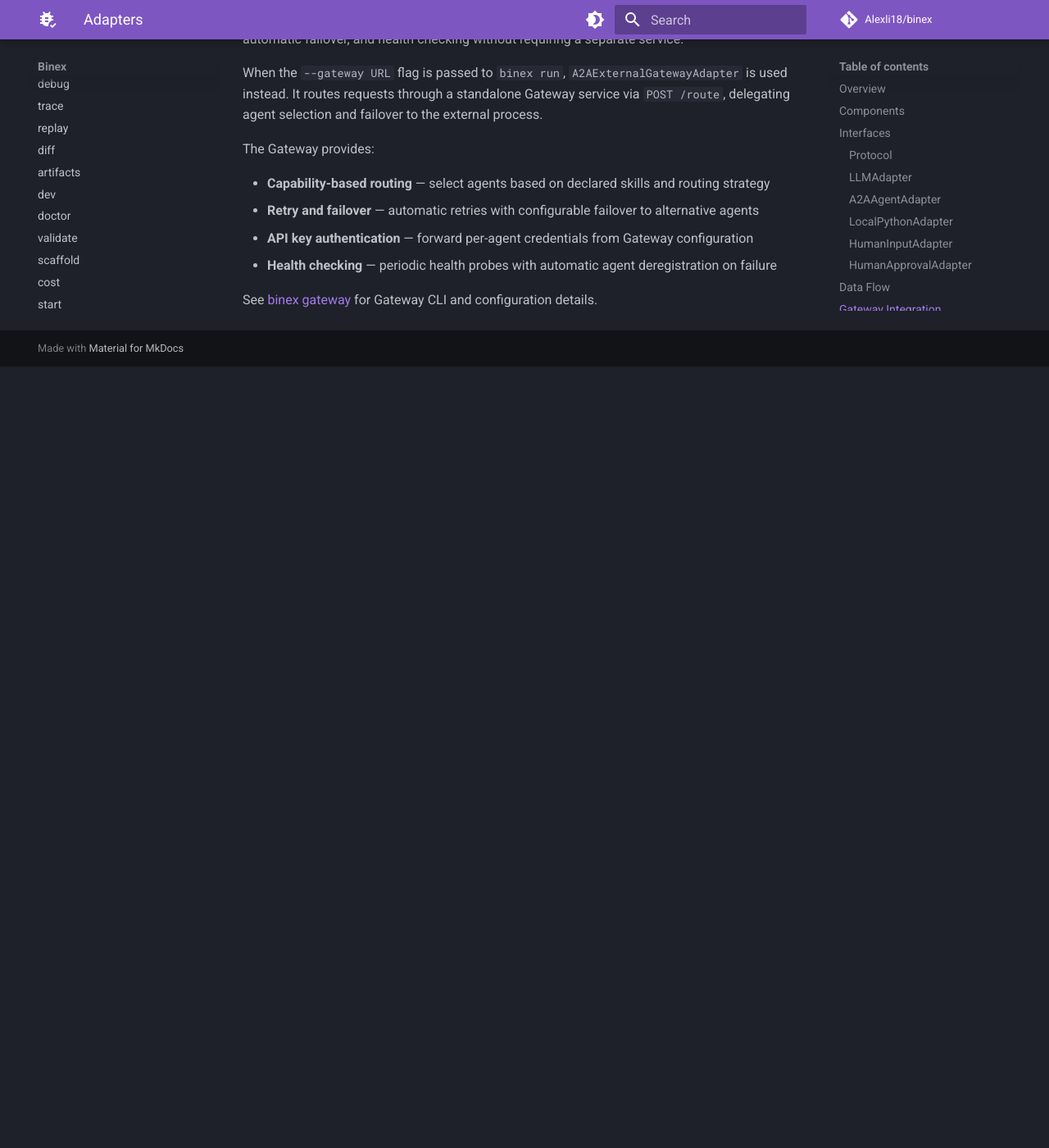
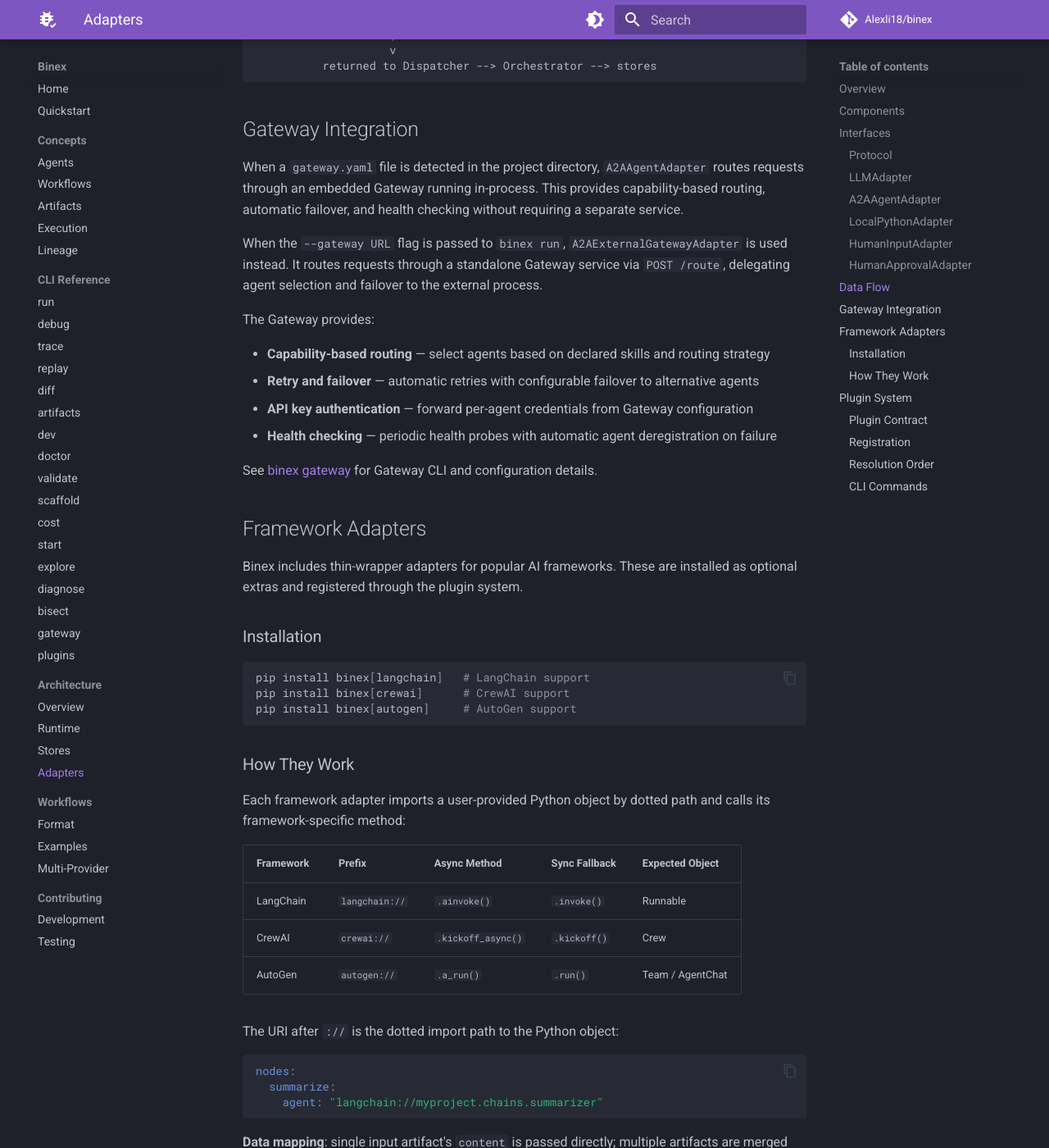
Before and after one commit to Alexli18/binex, an MkDocs documentation site: the page built from docs/architecture/adapters.md, in a window 1280 px wide and 1400 px high, scrolled down 3587 px. Shown: the whole window at 82% size. Built offline with MkDocs 1.6.1 and Material for MkDocs 9.7.7, drawn with Linux system fonts in a browser that asks for light colours; comment, search, counter and statistics services are not loaded; before the commit the page ends 4034 px from its top, so only the background shows below that; some of the changed text lies outside the part shown.

Commit message:
docs: add plugin system, framework adapters, and plugins CLI documentation
Co-Authored-By: Claude Opus 4.6 <noreply@anthropic.com>

````diff
--- a/docs/architecture/adapters.md
+++ b/docs/architecture/adapters.md
@@ -3,11 +3,13 @@
 ## Overview
 
 Adapters bridge the Dispatcher to concrete agent implementations. The
-`AgentAdapter` protocol defines the contract; five implementations ship with
+`AgentAdapter` protocol defines the contract; several implementations ship with
 Binex. Adapter selection is driven by URI prefixes in workflow YAML:
 `llm://` for LLM calls via litellm, `a2a://` for remote A2A agents,
-`local://` for in-process Python handlers, and `human://` for interactive
-human-in-the-loop steps.
+`local://` for in-process Python handlers, `human://` for interactive
+human-in-the-loop steps, and `langchain://`, `crewai://`, `autogen://` for
+third-party framework integration. Custom adapters can be added via the
+plugin system.
 
 ## Components
 
@@ -19,6 +21,9 @@ human-in-the-loop steps.
 | HumanInputAdapter   | `adapters/human.py`| `human://input` | Terminal text prompt |
 | HumanApprovalAdapter| `adapters/human.py`| `human://approve`| Terminal y/n approval |
 | A2AExternalGatewayAdapter | `adapters/a2a.py` | `a2a://` + `--gateway` | HTTP POST /route (via Gateway) |
+| LangChainAdapter  | `adapters/langchain_adapter.py` | `langchain://` | LangChain Runnable `.invoke()` |
+| CrewAIAdapter     | `adapters/crewai_adapter.py` | `crewai://` | CrewAI Crew `.kickoff()` |
+| AutoGenAdapter    | `adapters/autogen_adapter.py` | `autogen://` | AutoGen Team `.run()` |
 
 ## Interfaces
 
@@ -168,3 +173,88 @@ The Gateway provides:
 - **Health checking** — periodic health probes with automatic agent deregistration on failure
 
 See [binex gateway](../cli/gateway.md) for Gateway CLI and configuration details.
+
+## Framework Adapters
+
+Binex includes thin-wrapper adapters for popular AI frameworks. These are installed as optional extras and registered through the plugin system.
+
+### Installation
+
+```bash
+pip install binex[langchain]   # LangChain support
+pip install binex[crewai]      # CrewAI support
+pip install binex[autogen]     # AutoGen support
+```
+
+### How They Work
+
+Each framework adapter imports a user-provided Python object by dotted path and calls its framework-specific method:
+
+| Framework | Prefix | Async Method | Sync Fallback | Expected Object |
+|-----------|--------|-------------|---------------|-----------------|
+| LangChain | `langchain://` | `.ainvoke()` | `.invoke()` | Runnable |
+| CrewAI | `crewai://` | `.kickoff_async()` | `.kickoff()` | Crew |
+| AutoGen | `autogen://` | `.a_run()` | `.run()` | Team / AgentChat |
+
+The URI after `://` is the dotted import path to the Python object:
+
+```yaml
+nodes:
+  summarize:
+    agent: "langchain://myproject.chains.summarizer"
+```
+
+**Data mapping**: single input artifact's `content` is passed directly; multiple artifacts are merged into a `{"artifact_id": content}` dict. Output is wrapped into an artifact (dicts are JSON-serialized).
+
+**Sync/async**: if the object has the async method, it's called directly. Otherwise, the sync method is run in a thread via `asyncio.to_thread()`.
+
+## Plugin System
+
+Binex supports custom adapters via a plugin system based on Python entry points.
+
+### Plugin Contract
+
+A plugin is a class with a `prefix` attribute and a `create_adapter()` factory method:
+
+```python
+class MyPlugin:
+    prefix = "custom"  # → custom:// in workflow YAML
+
+    def create_adapter(self, uri: str, node_config: dict):
+        return MyAdapter(uri=uri, **node_config)
+```
+
+### Registration
+
+**Via entry points** (for pip packages):
+
+```toml
+[project.entry-points."binex.plugins"]
+custom = "my_package:MyPlugin"
+```
+
+**Via inline `adapter_class`** (for one-off adapters):
+
+```yaml
+nodes:
+  step_a:
+    agent: "custom://my-handler"
+    config:
+      adapter_class: "myproject.adapters.CustomPlugin"
+```
+
+### Resolution Order
+
+When the dispatcher encounters an unknown agent prefix:
+
+1. Built-in adapters (`local://`, `llm://`, `human://`, `a2a://`)
+2. Inline `adapter_class` from node config
+3. Entry point plugins
+4. Error with actionable message
+
+### CLI Commands
+
+- `binex plugins list [--json]` — show installed plugins
+- `binex plugins check <workflow.yaml>` — verify all adapters are available (exit code 1 if missing)
+
+See [binex plugins](../cli/plugins.md) for details.
--- a/mkdocs.yml
+++ b/mkdocs.yml
@@ -59,6 +59,7 @@ nav:
     - diagnose: cli/diagnose.md
     - bisect: cli/bisect.md
     - gateway: cli/gateway.md
+    - plugins: cli/plugins.md
   - Architecture:
     - Overview: architecture/overview.md
     - Runtime: architecture/runtime.md
````
Also changed, not shown: docs/cli/plugins.md (added, +64 -0 lines), docs/concepts/agents.md (+4 -1 lines), docs/index.md (+4 -2 lines), docs/workflows/format.md (+1 -1 lines).
